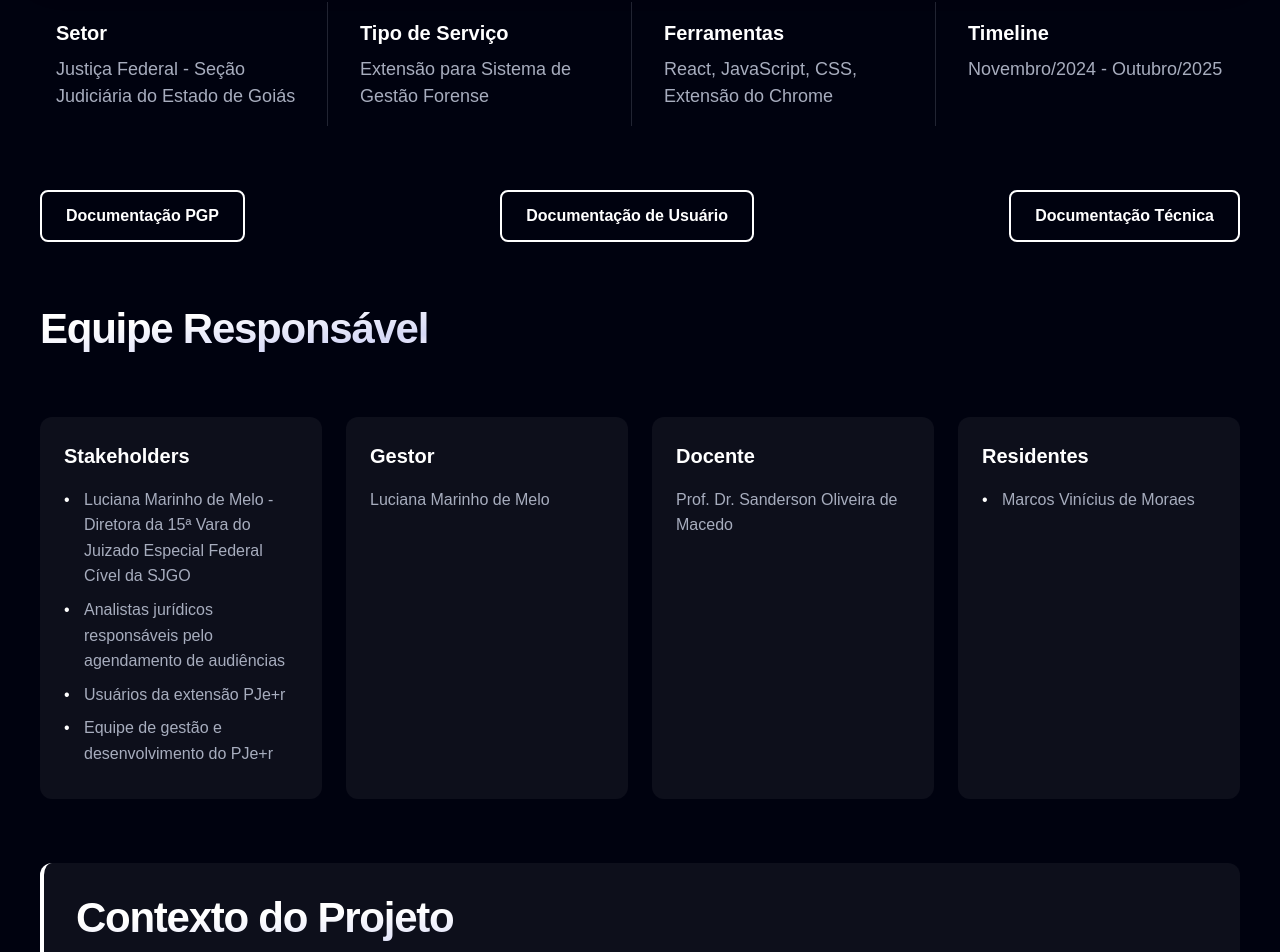
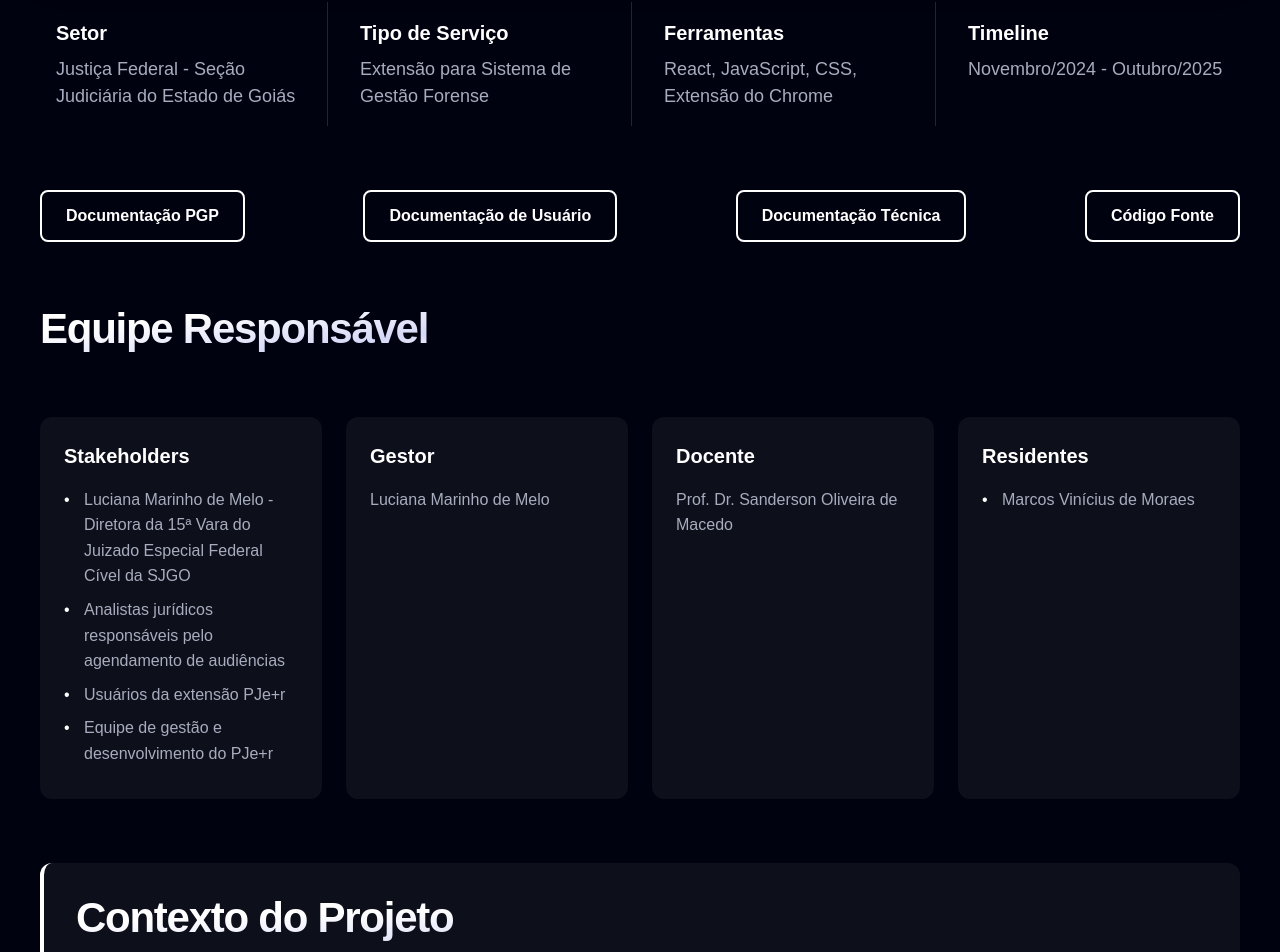
Before and after one commit to ViniciusBenevides/Estrutura-JF, a Next.js app: page /servicos/1 in a window 1280 px wide. Shown: the part 988-1940 px from the top of the page. Built offline with nearby package versions, Linux system fonts and the light colour scheme; a web font is replaced by a local one.

Commit message:
colocando código fonte

```diff
--- a/src/app/_components/template.tsx
+++ b/src/app/_components/template.tsx
@@ -98,8 +98,8 @@ export const Template = ({ serviceId }: { serviceId: number }) => {
             ],
             documentationLink: "/PGP-GAJ.pdf",
             userDocumentationLink: "/Documentação de software - Documentação de Usuário.pdf",
-            technicalDocumentationLink: "/Documentação Técnica.pdf"
-            // sourceCodeLink: ""
+            technicalDocumentationLink: "/Documentação Técnica.pdf",
+            sourceCodeLink: "https://github.com/ronaldocostaufg/PJe-R/archive/refs/heads/main.zip"
         },
         {
             id: 2,
```
